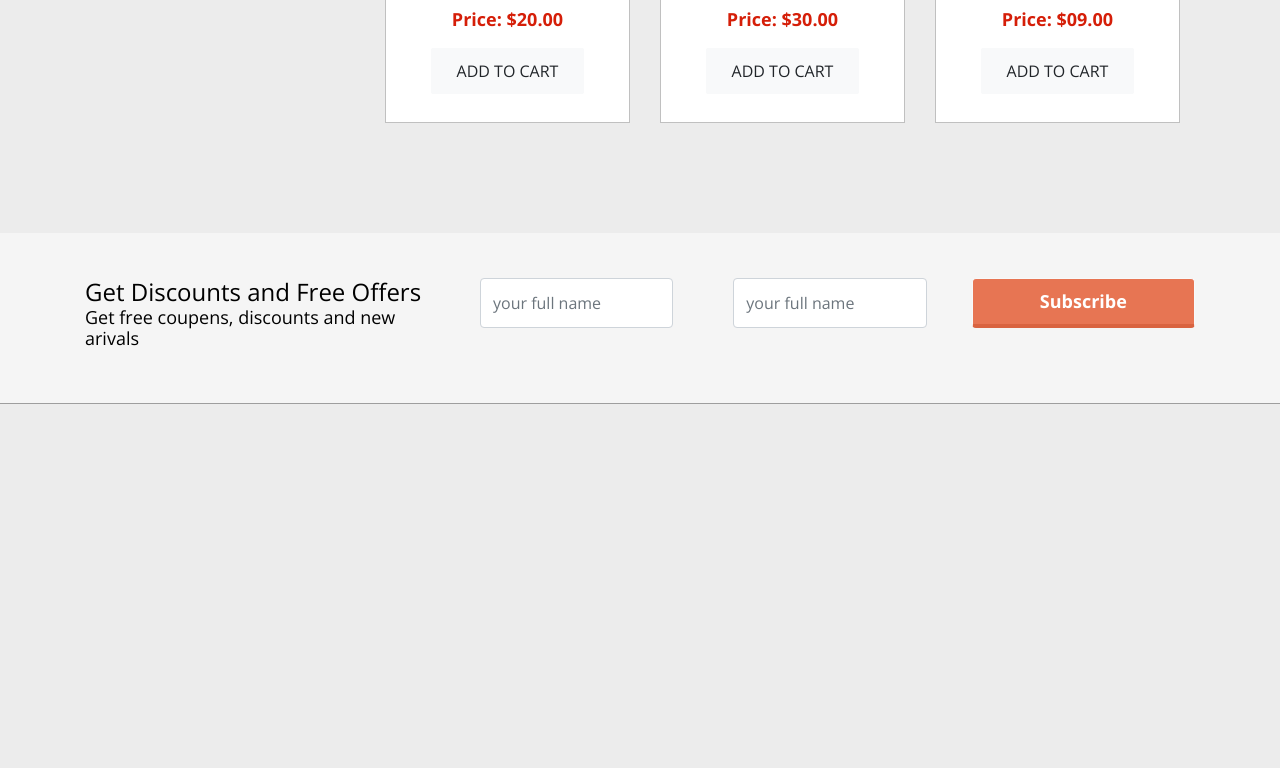
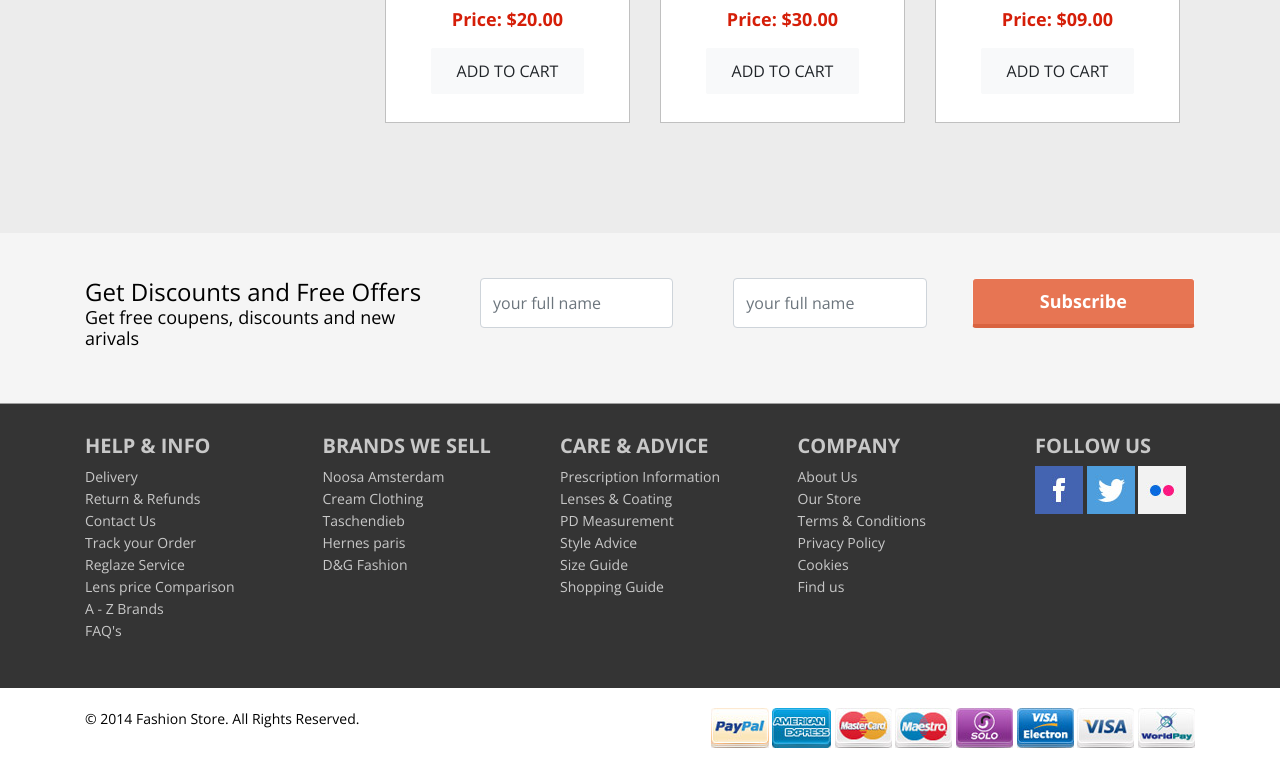
Before and after one commit to SergeevVasily/StyleTour, a plain HTML site: page index.html in a window 1280 px wide. Shown: the part 2644-3412 px from the top of the page. Before the commit the page ends 3048 px from the top, so only its background shows below. Drawn offline with nearby package versions, Linux system fonts and the light colour scheme.

Commit message:
footer fixed

```diff
--- a/css/style.css
+++ b/css/style.css
@@ -81,6 +81,7 @@ h3{
         padding-left: 0px;
         padding-right: 0px;
     }
+
 }
 
 /* Extra Small Devices, Phones */
@@ -545,3 +546,40 @@ position: absolute;
 .bottom-content .form-inline .btn:hover{
     background: #d96340;
 }
+
+.footer-menu{
+    background: #343434;
+    padding: 30px 0;
+}
+
+.footer-menu h5{
+    color: #c8c8c8;
+    font-weight: 700;
+    text-transform: uppercase;
+
+}
+
+.footer-menu ul{
+    list-style: none;
+    padding: 0;
+}
+
+.footer-menu ul li a{
+    color: #c8c8c8;
+    line-height: 22px;
+    display: inline-block;
+}
+
+.footer-copyright{
+    padding: 20px 0;
+    background: #fff;
+}
+
+.social-icons img{
+    margin-bottom: 3px;
+    display: inline;
+}
+
+.pay{
+    text-align: left;
+}
--- a/index.html
+++ b/index.html
@@ -412,6 +412,91 @@
         </div>
     </section>
 
+    <footer>
+        <div class="footer-menu">
+            <div class="container">
+                <div class="row">
+                    <div class="col-md-10">
+                        <div class="row">
+                            <div class="col-md-3 col-xs-6">
+                                <h5>Help & Info</h5>
+                                <ul>
+                                    <li><a href="#">Delivery</a></li>
+                                    <li><a href="#">Return & Refunds</a></li>
+                                    <li><a href="#">Contact Us</a></li>
+                                    <li><a href="#">Track your Order</a></li>
+                                    <li><a href="#">Reglaze Service</a></li>
+                                    <li><a href="#">Lens price Comparison</a></li>
+                                    <li><a href="#">A - Z Brands</a></li>
+                                    <li><a href="#">FAQ's</a></li>
+                                </ul>
+                            </div>
+                            <div class="col-md-3 col-xs-6">
+                                <h5>BRANDS WE SELL</h5>
+                                <ul>
+                                    <li><a href="#">Noosa Amsterdam</a></li>
+                                    <li><a href="#">Cream Clothing</a></li>
+                                    <li><a href="#">Taschendieb</a></li>
+                                    <li><a href="#">Hernes paris</a></li>
+                                    <li><a href="#">D&G Fashion</a></li>
+                                </ul>
+
+                            </div>
+                            <div class="col-md-3 col-xs-6">
+                                <h5>CARE & ADVICE</h5>
+                                <ul>
+                                    <li><a href="#">Prescription Information</a></li>
+                                    <li><a href="#">Lenses & Coating</a></li>
+                                    <li><a href="#">PD Measurement</a></li>
+                                    <li><a href="#">Style Advice</a></li>
+                                    <li><a href="#">Size Guide</a></li>
+                                    <li><a href="#">Shopping Guide</a></li>
+                                </ul>
+                            </div>
+                            <div class="col-md-3 col-xs-6">
+                                <h5>COMPANY</h5>
+                                <ul>
+                                    <li><a href="#">About Us</a></li>
+                                    <li><a href="#">Our Store</a></li>
+                                    <li><a href="#">Terms & Conditions</a></li>
+                                    <li><a href="#">Privacy Policy</a></li>
+                                    <li><a href="#">Cookies</a></li>
+                                    <li><a href="#">Find us</a></li>
+                                </ul>
+                            </div>
+                        </div>
+                    </div>
+                    <div class="col-md-2">
+                        <h5>Follow us</h5>
+                        <div class="social-icons">
+                            <a href="#"><img src="img/fb.jpg" alt=""></a>
+                            <a href="#"><img src="img/tw.jpg" alt=""></a>
+                            <a href="#"><img src="img/fl.jpg" alt=""></a>
+                        </div>
+                    </div>
+                </div>
+            </div>
+        </div>
+        <div class="footer-copyright">
+            <div class="container">
+                <div class="row">
+                    <div class="col-md-4">
+                        <p>© 2014 Fashion Store. All Rights Reserved.</p>
+                    </div>
+                    <div class="col-md-8 text-right pay">
+                        <a href="#"><img src="img/pay1.jpg" alt=""></a>
+                        <a href="#"><img src="img/pay2.jpg" alt=""></a>
+                        <a href="#"><img src="img/pay3.jpg" alt=""></a>
+                        <a href="#"><img src="img/pay4.jpg" alt=""></a>
+                        <a href="#"><img src="img/pay5.jpg" alt=""></a>
+                        <a href="#"><img src="img/pay6.jpg" alt=""></a>
+                        <a href="#"><img src="img/pay7.jpg" alt=""></a>
+                        <a href="#"><img src="img/pay8.jpg" alt=""></a>
+                    </div>
+                </div>
+            </div>
+        </div>
+    </footer>
 	<script src="https://ajax.googleapis.com/ajax/libs/jquery/1.11.3/jquery.min.js"></script>
 	<script src="js/bootstrap.min.js"></script>
 	<script src="js/scripts.js"></script>
```
